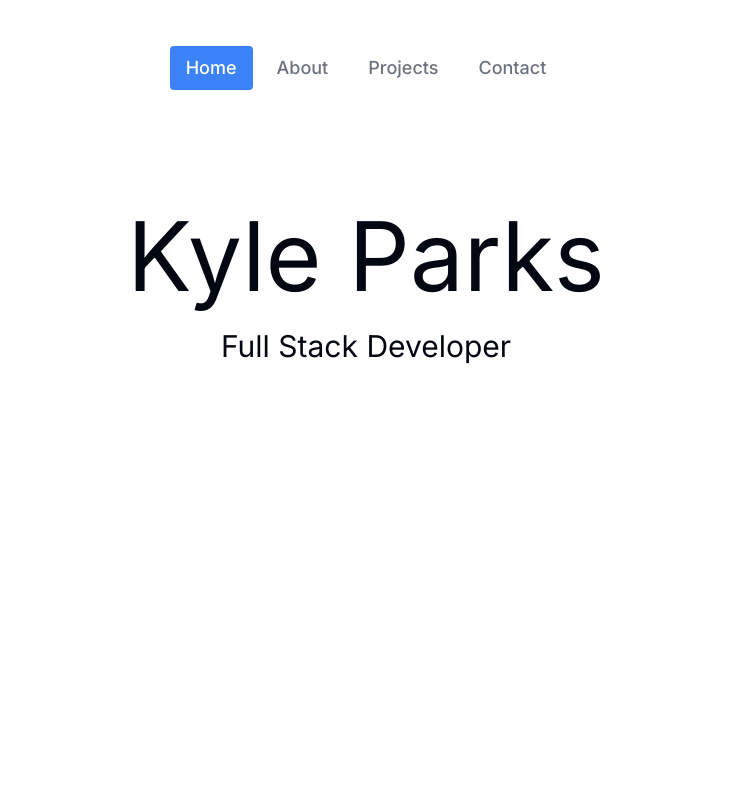
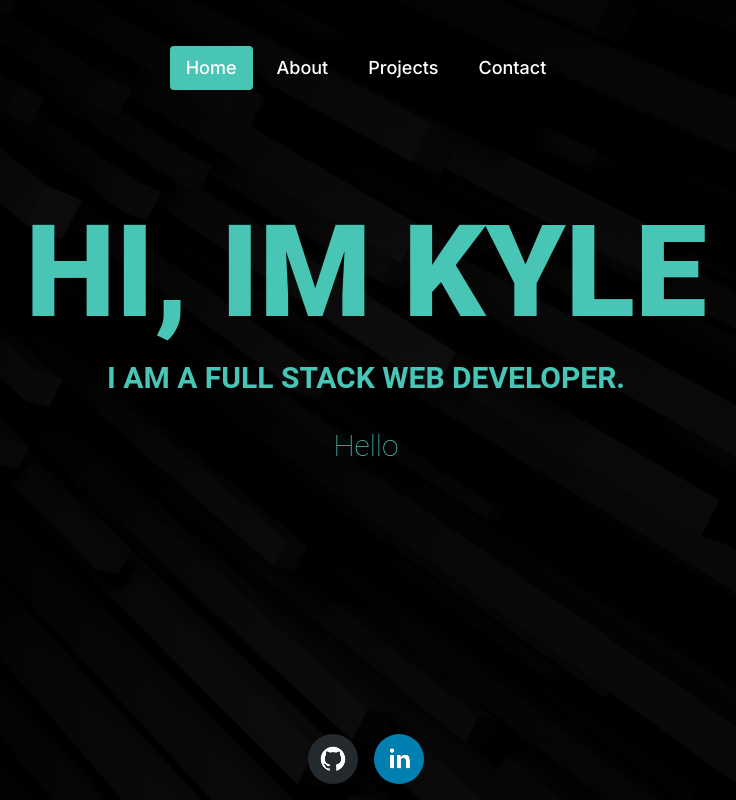
Before and after one commit to Goobber33/Portfolio-v4, a Next.js app: page / in a window 1280 px wide. Shown: the whole page, without its empty margins (274-1010 px from the left). Built offline with nearby package versions, Linux system fonts and the light colour scheme.

Commit message:
Added background and custom styling

```diff
--- a/app/globals.css
+++ b/app/globals.css
@@ -1,6 +1,10 @@
 @tailwind base;
 @tailwind components;
 @tailwind utilities;
+
+body {
+  font-family: 'Roboto', sans-serif;
+}
 
 @layer base {
   :root {
@@ -74,3 +78,7 @@
     @apply bg-background text-foreground;
   }
 }
+
+.activeTabStyle[data-state='active'] {
+  background-color: #49c5b6; /* Custom background color for active tab */
+}
--- a/app/page.tsx
+++ b/app/page.tsx
@@ -1,13 +1,25 @@
 import React from 'react';
 import Navbar from "@/components/navbar";
-import HomeLayout from "./layout";
+import Footer from "@/components/footer";
 
-const LandingPage = () => {
+const HomeLayout = ({ children }: { children: React.ReactNode }) => {
   return (
-    <HomeLayout>
+    <div
+      style={{
+        backgroundImage: "linear-gradient(rgba(0, 0, 0, 0.9), rgba(0, 0, 0, 0.8)), url('/background.jpg')",
+        backgroundSize: 'cover',
+        backgroundPosition: 'center center',
+        backgroundRepeat: 'no-repeat',
+      }}
+      className="flex flex-col min-h-screen"
+    >
       <Navbar />
-    </HomeLayout>
+      <main className="flex-grow">
+        {children}
+      </main>
+      <Footer />
+    </div>
   );
-}
+};
 
-export default LandingPage;
+export default HomeLayout;
--- a/components/footer.tsx
+++ b/components/footer.tsx
@@ -0,0 +1,15 @@
+import React from 'react';
+import { SocialIcon } from 'react-social-icons';
+
+const Footer = () => {
+  return (
+    <footer className="flex justify-center items-center p-4">
+      <div className="flex space-x-4">
+        <SocialIcon url="https://github.com/Goobber33" target="_blank" fgColor="#fff" className="transition-transform duration-200 hover:scale-110" style={{ height: 50, width: 50 }} />
+        <SocialIcon url="https://www.linkedin.com/in/kyle-parks-b0a74017b" target="_blank" fgColor="#fff" className="transition-transform duration-200 hover:scale-110" style={{ height: 50, width: 50 }} />
+      </div>
+    </footer>
+  );
+};
+
+export default Footer;
--- a/components/home.tsx
+++ b/components/home.tsx
@@ -35,13 +35,21 @@ const HomePage = () => {
             >
                 <motion.h1
                     variants={childVariants}
-                    className="text-6xl sm:text-6xl md:text-7xl lg:text-8xl whitespace-nowrap">
-                    Kyle Parks
+                    style={{ color: '#49c5b6', fontFamily: 'Roboto, sans-serif' }}
+                    className="text-6xl sm:text-6xl md:text-7xl lg:text-9xl whitespace-nowrap font-extrabold">
+                    HI, IM KYLE
                 </motion.h1>
+                <motion.h2
+                    variants={childVariants}
+                    style={{ color: '#49c5b6', fontFamily: 'Roboto, sans-serif' }}
+                    className="text-xl sm:text-3xl text-center px-4 py-2 whitespace-nowrap font-bold">
+                    I AM A FULL STACK WEB DEVELOPER.
+                </motion.h2>
                 <motion.p
                     variants={childVariants}
+                    style={{ color: '#49c5b6', fontFamily: 'Roboto, sans-serif', fontWeight: 100 }}
                     className="text-xl sm:text-3xl text-center px-4 py-2 whitespace-nowrap">
-                    Full Stack Developer
+                    Hello
                 </motion.p>
             </motion.div>
         </div>
--- a/components/ui/tabs.tsx
+++ b/components/ui/tabs.tsx
@@ -29,15 +29,13 @@ const TabsTrigger = React.forwardRef<
   <TabsPrimitive.Trigger
     ref={ref}
     className={cn(
-      "inline-flex items-center justify-center whitespace-nowrap rounded-sm px-3 py-1.5 text-sm font-medium ring-offset-background transition-all focus-visible:outline-none focus-visible:ring-2 focus-visible:ring-ring focus-visible:ring-offset-2 disabled:pointer-events-none disabled:opacity-50",
-      "data-[state=active]:bg-blue-500 data-[state=active]:text-white", // Adjusted for active state
+      "inline-flex items-center justify-center whitespace-nowrap rounded-sm px-3 py-1.5 text-sm font-medium ring-offset-background transition-all focus-visible:outline-none focus-visible:ring-2 focus-visible:ring-ring focus-visible:ring-offset-2 disabled:pointer-events-none disabled:opacity-50 text-white activeTabStyle",
       className
     )}
     {...props}
   />
 ))
 TabsTrigger.displayName = TabsPrimitive.Trigger.displayName;
-
 
 const TabsContent = React.forwardRef<
   React.ElementRef<typeof TabsPrimitive.Content>,
```
Also changed, not shown: public/background.jpg (added).
